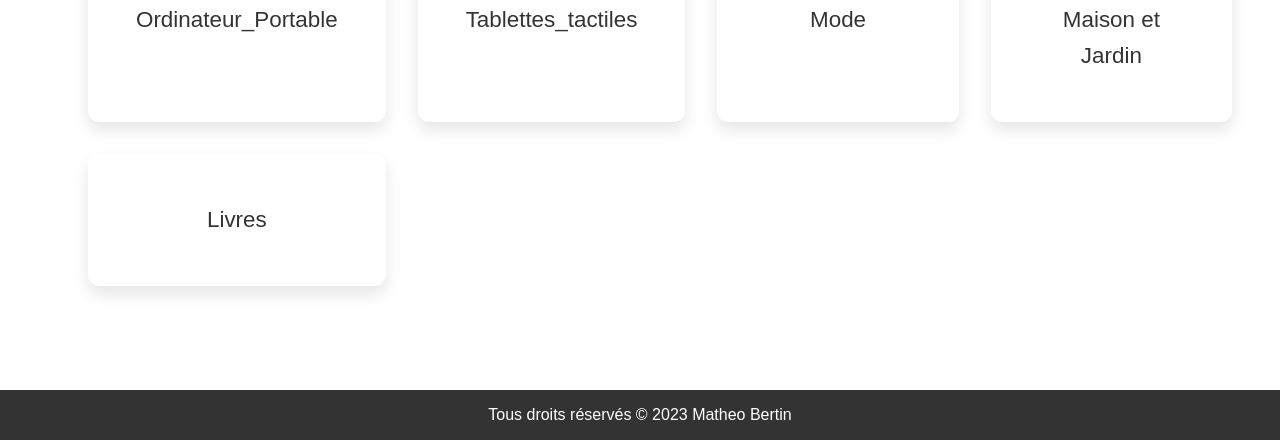
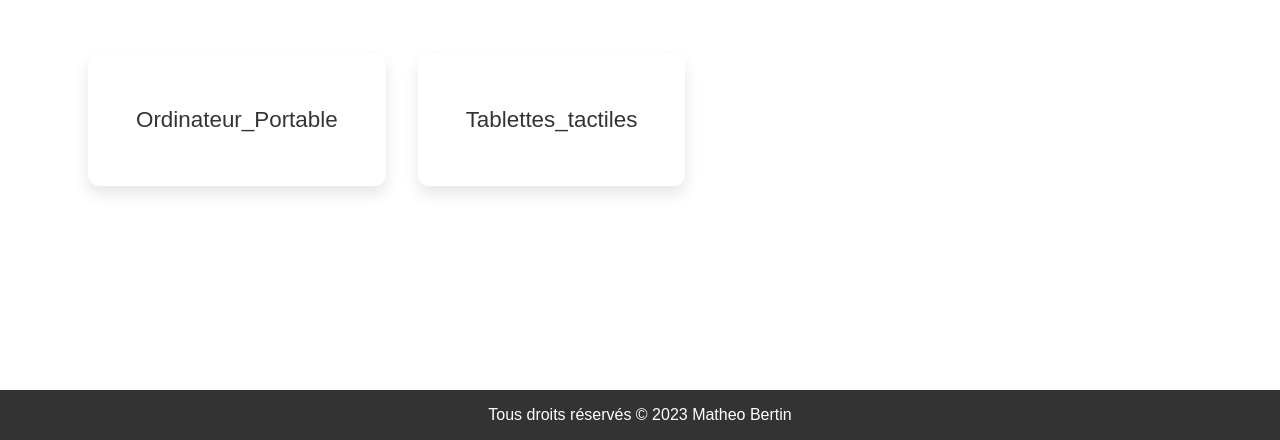
Before and after one commit to bonplanamazon/bonplanamazon.github.io, a plain HTML site: page categories.html in a window 1280 px wide. Shown: the part 360-800 px from the top of the page. Drawn offline with nearby package versions, Linux system fonts and the light colour scheme.

Commit message:
Update categories.html

```diff
--- a/categories.html
+++ b/categories.html
@@ -29,9 +29,6 @@
 			<ul>
 				<li class="button-categorie"><a href="#">Ordinateur_Portable</a></li>
 				<li class="button-categorie"><a href="#">Tablettes_tactiles</a></li>
-				<li class="button-categorie"><a href="#">Mode</a></li>
-				<li class="button-categorie"><a href="#">Maison et Jardin</a></li>
-				<li class="button-categorie"><a href="#">Livres</a></li>
 			</ul>
 		</div>
 
```
